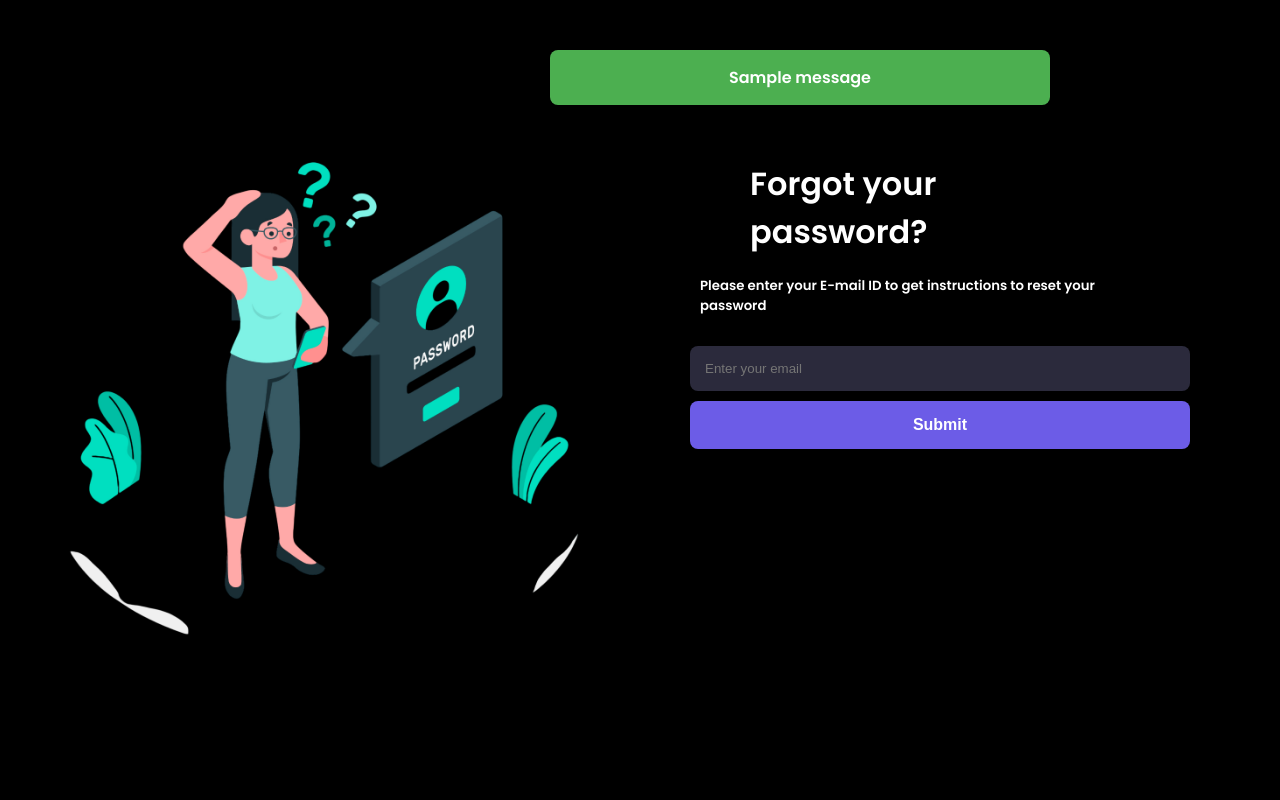
After one commit to Meenakshi2002-28/Churn-Prediction--Major-Project, a Flask app: page /forgot_password in a window 1280 px wide. The commit adds this page. Run offline with Flask 3, Linux system fonts and the light colour scheme; one stand-in notice (Sample message) is shown; parts of the project's set-up code (start-up, migrations or seed data) failed here and were passed over; some libraries are stand-ins or nearby versions.

Commit message:
forgot password done

```diff
--- a/app.py
+++ b/app.py
@@ -5,6 +5,9 @@ import bcrypt
 import joblib
 import numpy as np
 import pandas as pd
+from flask_mail import Mail, Message
+from datetime import datetime
+import re
 
 app = Flask(__name__)
 app.secret_key = 'your_secret_key'  # Keep this consistent
@@ -27,29 +30,40 @@ def home():
         return redirect(url_for('dashboard'))
     return redirect(url_for('signup_form'))
 
+import re  # make sure this is at the top
+
 @app.route('/signup', methods=['GET', 'POST'])
 def signup_form():
     if request.method == 'POST':
         name = request.form['name']
         username = request.form['username']
         email = request.form['email']
-        organization = request.form['organization']  # New organization field
+        organization = request.form['organization']
         password = request.form['password']
         confirm_password = request.form['confirm_password']
 
+        # Name validation
+        if not re.match(r'^[A-Za-z]+(?: [A-Za-z]+)*$', name):
+            flash('Only alphabetic letters allowed', 'error')
+            return render_template('signup.html', name=name, username=username, email=email, organization=organization)
+
+        # Email validation (only @gmail.com allowed)
+        if not re.match(r'^[\w\.-]+@gmail\.com$', email):
+            flash('Enter a valid Gmail address (e.g., example@gmail.com).', 'error')
+            return render_template('signup.html', name=name, username=username, email=email, organization=organization)
+
+        # Password validation
+        if not re.match(r'^(?=.*[a-z])(?=.*[A-Z])(?=.*[\W_]).{8,}$', password):
+            flash('Password must be at least 8 characters long and include 1 uppercase letter, 1 lowercase letter, and 1 special character.', 'error')
+            return render_template('signup.html', name=name, username=username, email=email, organization=organization)
+
+        # Confirm password match
         if password != confirm_password:
             flash('Passwords do not match. Please try again.', 'error')
-            return render_template('signup.html',
-                                   name=name,
-                                   username=username,
-                                   email=email,
-                                   organization=organization)
+            return render_template('signup.html', name=name, username=username, email=email, organization=organization)
 
-        # Hash the password
-        hashed_password = bcrypt.hashpw(
-            password.encode('utf-8'),
-            bcrypt.gensalt()
-        ).decode('utf-8')  # Store as string in DB
+        # Hash password
+        hashed_password = bcrypt.hashpw(password.encode('utf-8'), bcrypt.gensalt()).decode('utf-8')
 
         conn = get_db_connection()
         cur = conn.cursor()
@@ -58,9 +72,15 @@ def signup_form():
             cur.execute("SELECT * FROM login WHERE username = %s", (username,))
             if cur.fetchone():
                 flash('Username already exists. Please choose another one.', 'error')
-                return redirect(url_for('signup_form'))
+                return render_template('signup.html', name=name, username='', email=email, organization=organization)
 
-            # Insert new user with organization
+            # Check for existing email
+            cur.execute("SELECT * FROM login WHERE email = %s", (email,))
+            if cur.fetchone():
+                flash('Email already registered. Please use another one or log in.', 'error')
+                return render_template('signup.html', name=name, username=username, email='', organization=organization)
+
+            # Insert new user
             cur.execute(
                 "INSERT INTO login (name, username, email, organization, password) VALUES (%s, %s, %s, %s, %s)",
                 (name, username, email, organization, hashed_password)
@@ -73,6 +93,7 @@ def signup_form():
             conn.close()
 
     return render_template('signup.html', name='', username='', email='', organization='')
+
 
 @app.route('/login', methods=['GET', 'POST'])
 def login():
@@ -104,6 +125,121 @@ def login():
             conn.close()
 
     return render_template('login.html')
+
+# Initialize Flask-Mail
+app.config['MAIL_SERVER'] = 'smtp.gmail.com'
+app.config['MAIL_PORT'] = 587
+app.config['MAIL_USE_TLS'] = True  # Use TLS for secure connection
+app.config['MAIL_USE_SSL'] = False
+app.config['MAIL_USERNAME'] = 'gparvathys04@gmail.com'  # Replace with your Gmail address
+app.config['MAIL_PASSWORD'] = 'cvwq ftob aqdl gcem'  # Replace with your Gmail app password
+app.config['MAIL_DEFAULT_SENDER'] = 'your_email@gmail.com'
+
+mail = Mail(app)
+
+# Forgot Password Route
+@app.route('/forgot_password', methods=['GET', 'POST'])
+def forgot_password():
+    if request.method == 'POST':
+        email = request.form['email']
+
+        conn = get_db_connection()
+        cur = conn.cursor()
+        try:
+            cur.execute("SELECT * FROM login WHERE email = %s", (email,))
+            user = cur.fetchone()
+
+            if user:
+                user_name = user[1]  # Assuming the 2nd column is the user's name
+
+                # Generate a password reset link (you can add a secure token here)
+                reset_link = url_for('reset_password', email=email, _external=True)
+
+                # Create the email message
+                msg = Message("Password Reset Request", recipients=[email])
+
+                msg.html = f"""
+                <p style="color: black;">Hi <strong>{user_name}</strong>,</p>
+                <p style="color: black;">
+                    We are sending you this email because you requested a password reset.
+                </p>
+                <p style="color: black;">
+                    Click the button below to create a new password:
+                </p>
+                <p>
+                    <a href="{reset_link}" style="background-color: #0000FF; color: white; padding: 10px 20px;
+                        text-align: center; text-decoration: none; display: inline-block; border-radius: 8px; font-size: 14px; font-weight:550">
+                       Set a New Password
+                    </a>
+                </p>
+                <p style="color: black;">
+                    If you did not request a password reset, you can safely ignore this email. Your password will not be changed.
+                </p>
+                """
+
+                try:
+                    mail.send(msg)
+                    flash('Reset instructions have been sent to your email.', 'success')
+                except Exception as e:
+                    print("Email send failed:", e)
+                    flash('Failed to send email. Please check your mail configuration.', 'error')
+            else:
+                flash('No account found with that email address.', 'error')
+        finally:
+            cur.close()
+            conn.close()
+
+        return redirect(url_for('forgot_password'))
+
+    return render_template('forgot_password.html')
+
+
+
+import re  # Add at the top of your file if not already imported
+
+# Reset Password Route
+@app.route('/reset_password', methods=['GET', 'POST'])
+def reset_password():
+    if request.method == 'POST':
+        # Get email from hidden form input
+        email = request.form.get('email')
+        password = request.form['password']
+        confirm_password = request.form['confirm_password']
+
+        # Check if passwords match
+        if password != confirm_password:
+            flash('Passwords do not match. Please try again.', 'error')
+            return render_template('reset_password.html', email=email)
+
+        # Password validation (without digit requirement)
+        password_pattern = r'^(?=.*[a-z])(?=.*[A-Z])(?=.*[@$!%*?&])[A-Za-z@$!%*?&]{8,}$'
+        if not re.match(password_pattern, password):
+            flash('Password must be at least 8 characters, with 1 uppercase, 1 lowercase, and 1 special character.', 'error')
+            return render_template('reset_password.html', email=email)
+
+        # Hash the new password
+        hashed_password = bcrypt.hashpw(password.encode('utf-8'), bcrypt.gensalt()).decode('utf-8')
+
+        # Update the password in the database
+        conn = get_db_connection()
+        cur = conn.cursor()
+        try:
+            cur.execute("UPDATE login SET password = %s WHERE email = %s", (hashed_password, email))
+            conn.commit()
+            flash('Password updated successfully!', 'success')
+            return redirect(url_for('login'))
+        finally:
+            cur.close()
+            conn.close()
+
+    else:
+        # For GET requests, get email from the URL
+        email = request.args.get('email')
+        if not email:
+            flash("Invalid or missing email in reset link.", "error")
+            return redirect(url_for('forgot_password'))
+        return render_template('reset_password.html', email=email)
+
 
 @app.route('/dashboard')
 def dashboard():
--- /dev/null
+++ b/templates/forgot_password.html
@@ -0,0 +1,162 @@
+<!DOCTYPE html>
+<html lang="en">
+
+<head>
+    <meta charset="UTF-8">
+    <meta name="viewport" content="width=device-width, initial-scale=1.0">
+    <title>Forgot Password</title>
+    <link rel="stylesheet" href="https://fonts.googleapis.com/css2?family=Poppins:wght@300;400;600&display=swap">
+    <style>
+        * {
+            margin: 0;
+            padding: 0;
+            box-sizing: border-box;
+        }
+
+        body {
+            font-family: 'Poppins', sans-serif;
+            display: flex;
+            height: 100vh;
+            background-color: #000000;
+            color: #fff;
+        }
+
+        .container {
+            display: flex;
+            width: 100%;
+        }
+
+        .left-section {
+            width: 50%;
+            padding: 40px;
+            display: flex;
+            flex-direction: column;
+            justify-content: center;
+            align-items: center;
+        }
+
+        .left-section img {
+            max-width: 100%;
+            height: auto;
+            border-radius: 8px;
+        }
+
+        .right-section {
+            background-color: black;
+            width: 40%;
+            padding: 60px 50px;
+            margin-top: 100px;
+        }
+
+        h2 {
+            font-size: 2rem;
+            margin-bottom: 20px;
+            margin-left: 60px;
+        }
+
+        h5 {
+            margin-left: 10px;
+            margin-bottom: 30px;
+        }
+
+        form input,
+        form button {
+            width: 500px;
+            padding: 15px;
+            margin-bottom: 10px;
+            border: none;
+            border-radius: 8px;
+        }
+
+        input {
+            background-color: #2b2a3c;
+            color: #fff;
+        }
+
+        button {
+            background-color: #6c5ce7;
+            color: #fff;
+            cursor: pointer;
+            font-size: 1rem;
+            font-weight: 600;
+        }
+
+        .alert-container {
+    position: fixed;
+    top: 50px;
+    right: 230px;
+    width: 500px;
+    text-align: center;
+    z-index: 999;
+}
+
+.alert {
+    padding: 15px;
+    border-radius: 8px;
+    font-size: 1rem;
+    font-weight: 600;
+    margin-bottom: 20px;
+}
+
+.alert.success {
+    background-color: #4caf50;
+    color: #fff;
+}
+
+.alert.error {
+    background-color: #ff4d4d;
+    color: #fff;
+}
+
+
+    </style>
+</head>
+
+<body>
+    <div class="container">
+        <div class="left-section">
+            <img src="{{ url_for('static', filename='images/pic1.png') }}" alt="Forgot Password Image">
+        </div>
+
+        <div class="right-section">
+
+            {% with messages = get_flashed_messages(with_categories=true) %}
+            {% if messages %}
+            <div class="alert-container">
+                {% for category, message in messages %}
+                <div class="alert {{ category }}">
+                    {{ message }}
+                </div>
+                {% endfor %}
+            </div>
+            {% endif %}
+            {% endwith %}
+
+            <h2>Forgot your password?</h2>
+            <h5>Please enter your E-mail ID to get instructions to reset your password</h5>
+            <form method="POST" action="/forgot_password" onsubmit="return validateEmail()">
+                <input type="email" id="email" name="email" placeholder="Enter your email" required>
+                <p id="email-error" class="error-message"></p>
+                <button type="submit">Submit</button>
+            </form>
+        </div>
+    </div>
+
+    <script>
+        function validateEmail() {
+            const emailInput = document.getElementById('email');
+            const emailError = document.getElementById('email-error');
+            const emailPattern = /^[a-zA-Z0-9._%+-]+@gmail\.com$/;
+
+            if (!emailPattern.test(emailInput.value)) {
+                emailError.textContent = "Please enter a valid Gmail address (e.g., example@gmail.com)";
+                return false;
+            } else {
+                emailError.textContent = "";
+                return true;
+            }
+        }
+    </script>
+</body>
+
+</html>
```
Also changed, not shown: templates/login.html (+50 -6 lines), templates/reset_password.html (added, +206 -0 lines), templates/signup.html (+54 -10 lines), static/images/pic1.png (added), static/images/pic2.png (added), static/images/reset_password.png (added).
